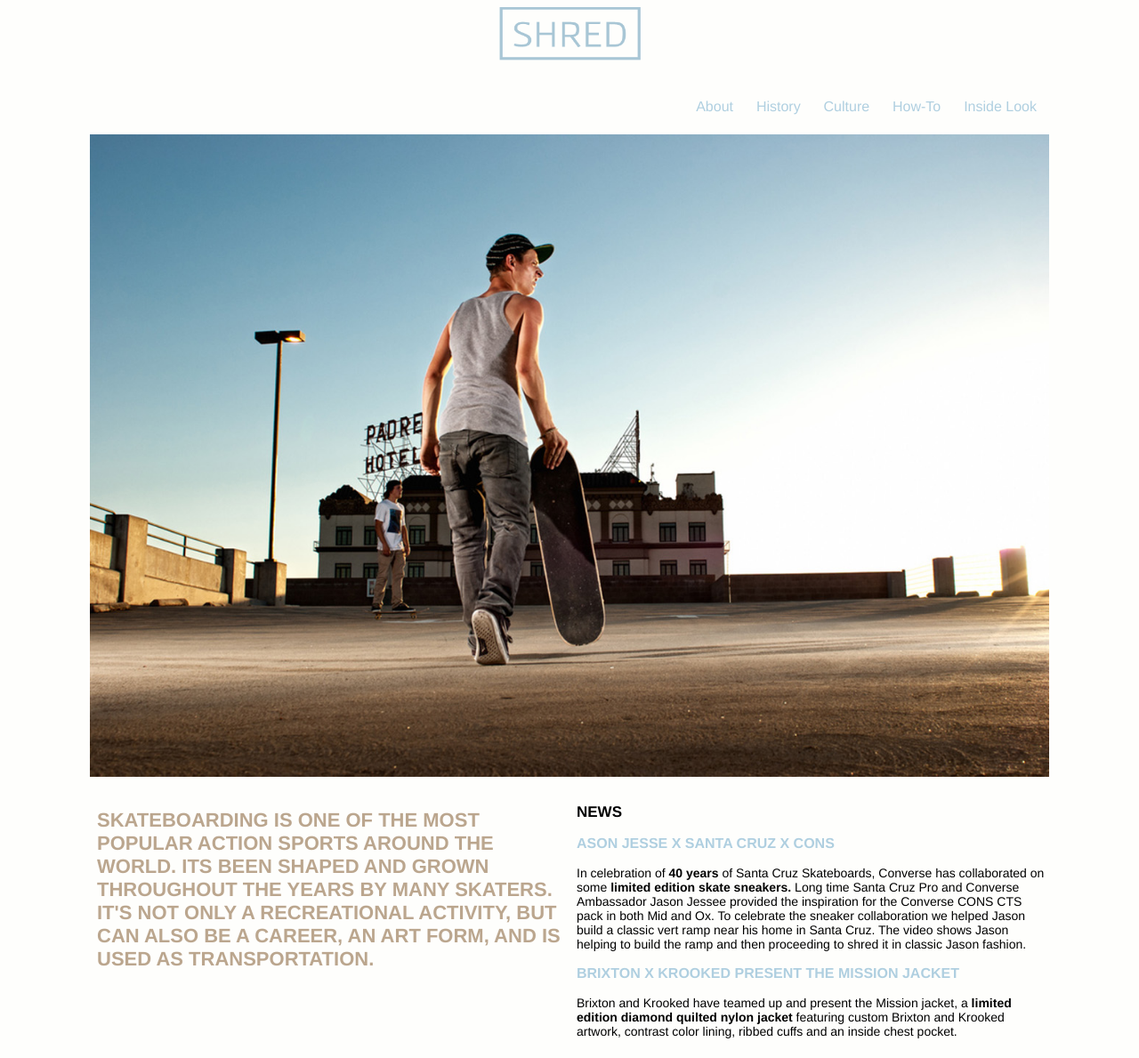
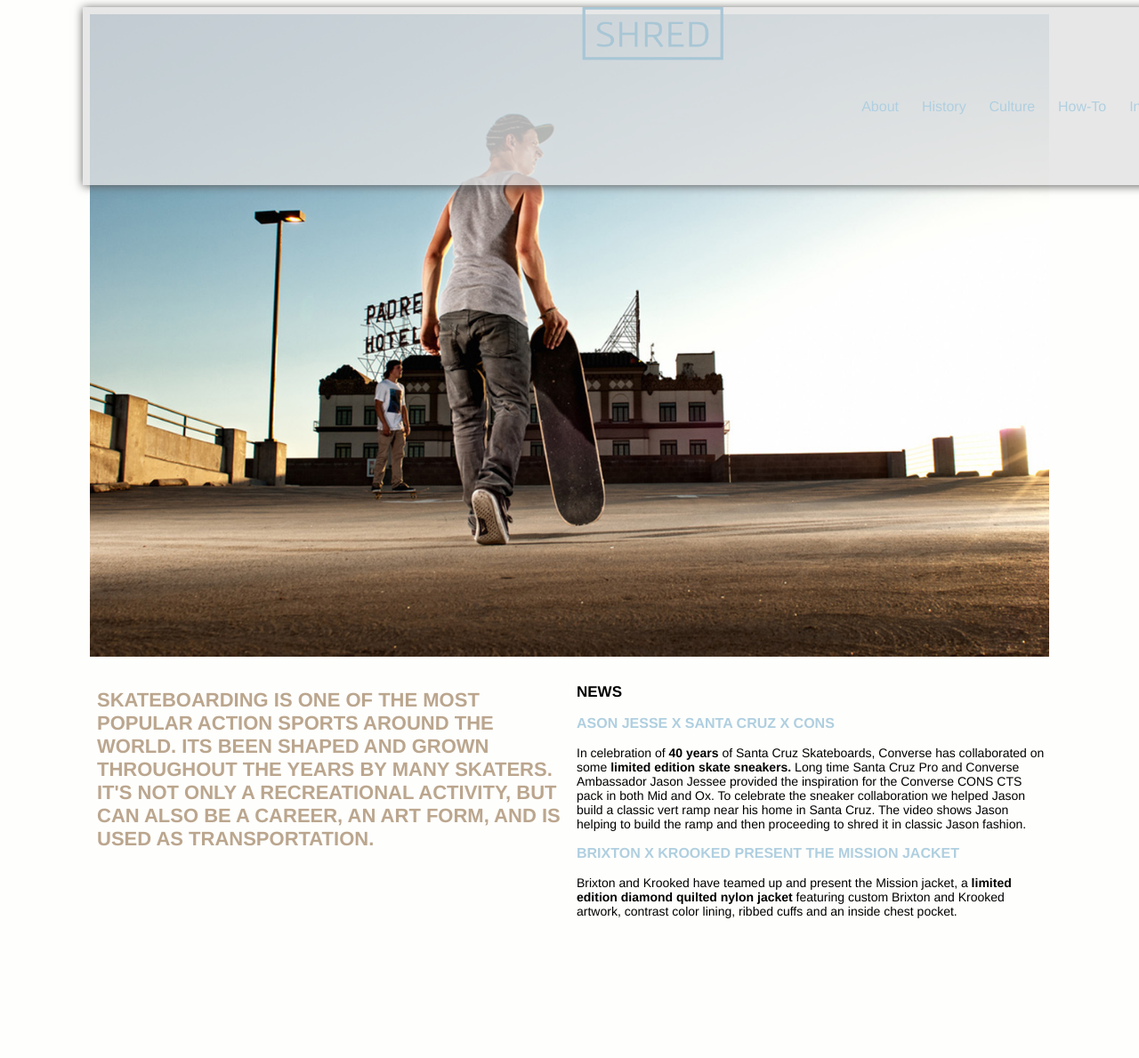
Before and after one commit to maddiwatson1/large-data-site, a Jekyll site: the page built from index.html, in a window 1280 px wide. Shown: the whole page at 89% size. Built offline with Jekyll 4.4.1, drawn with Linux system fonts in a browser that asks for light colours; Markdown is read by kramdown in place of the engine named in the settings; after the commit the page ends 1054 px from its top, so only the background shows below that.

Commit message:
redesigned nav

```diff
--- a/css/general.css
+++ b/css/general.css
@@ -22,6 +22,15 @@
 }
 
 header .logo h1{
+	text-align: center;
+}
+
+nav {
+	background-color: rgba(225, 225, 225, 0.8);
+	width: 100%;
+	height: 200px;
+	box-shadow: 0px 1px 10px #5E5E5E;
+	position: fixed;
 	text-align: center;
 }
 
```
